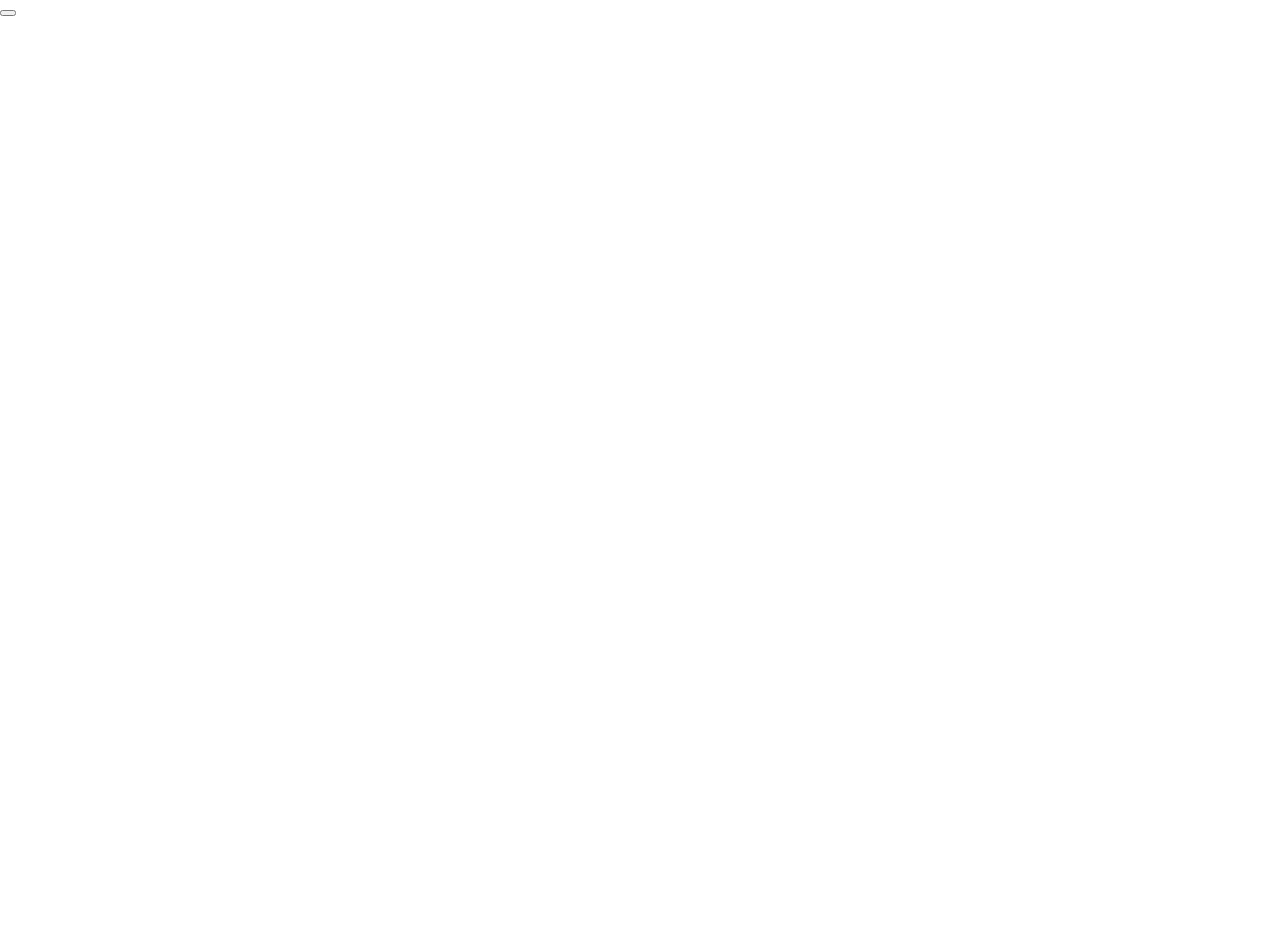
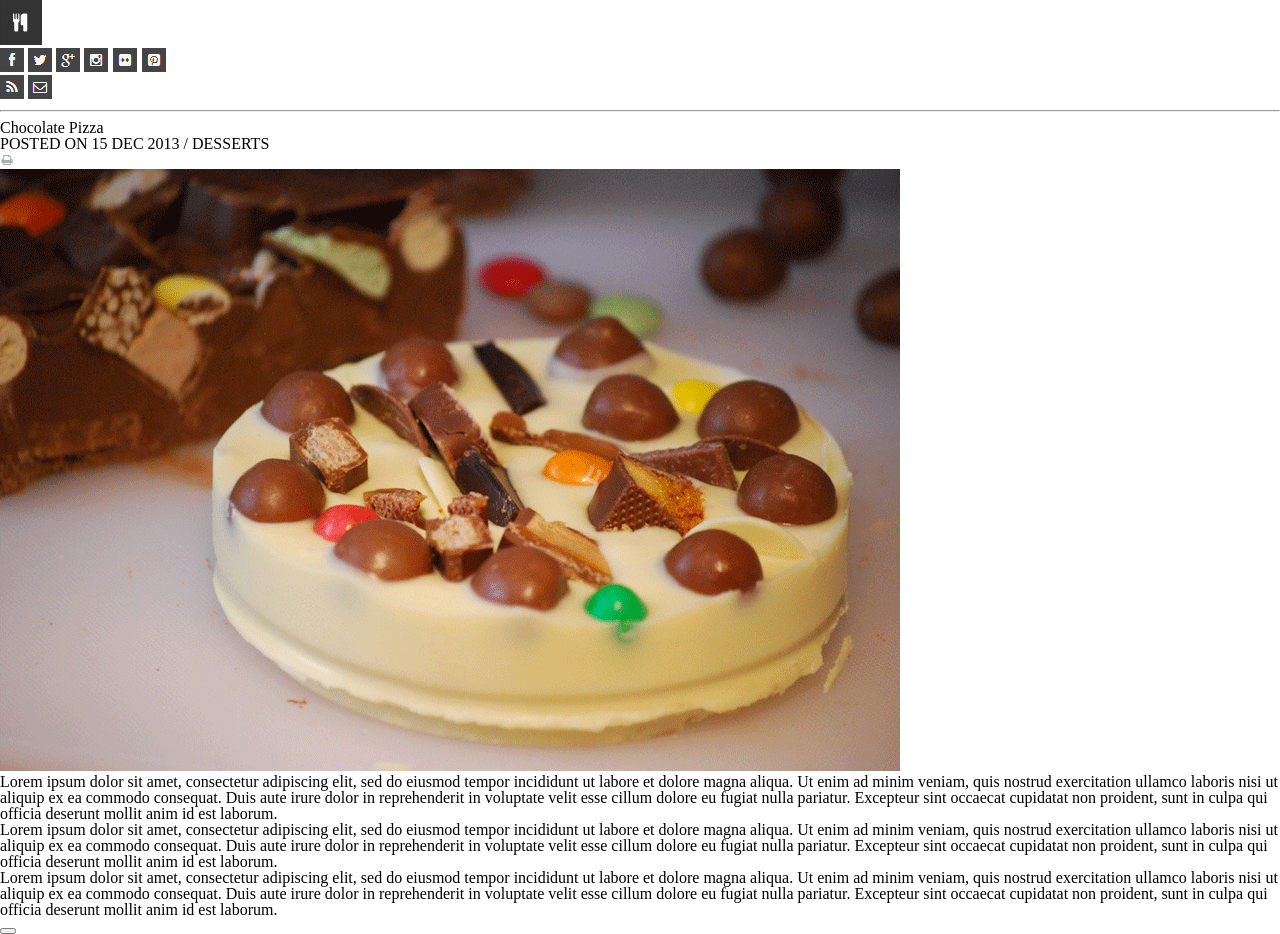
Before and after one commit to gina-ben/chocolate-pizza, a plain HTML site: page index.html in a window 1280 px wide. Before the commit the page ends 800 px from the top, so only its background shows below. Drawn offline with Linux system fonts and the light colour scheme.

Commit message:
updated nav through article text

```diff
--- a/index.html
+++ b/index.html
@@ -15,20 +15,34 @@
 
         <!-- logo -->
         <div>
-
+          <img src="./img/logo.png" alt="Delicious logo">
         </div>
 
         <!-- social media -->
         <div>
+          <!-- left social media -->
+          <div>
+            <img src="./img/fb-icon.png" alt="Facebook icon">
+            <img src="./img/twit-icon.png" alt="Twitter icon">
+            <img src="./img/gp-icon.png" alt="Googleplus icon">
+            <img src="./img/insta-icon.png" alt="Instagram icon">
+            <img src="./img/flic-icon.png" alt="Flic icon">
+            <img src="./img/pint-icon.png" alt="Pinterest icon">
+          </div>
 
+          <!-- right social media -->
+          <div>
+            <img src="./img/rss-icon.png" alt="RSS icon">
+            <img src="./img/mail-icon.png" alt="Mail icon">
+          </div>
         </div>
 
 
       </section>
 
-      <!-- line break -->
+      <!-- graphical line break header -->
       <section>
-
+        <hr>
       </section>
 
     </header>
@@ -38,16 +52,33 @@
     <!-- article title -->
     <section>
       <!-- article title -->
-      <div></div>
+      <div>
+        <h1>Chocolate Pizza</h1>
+        <p>POSTED ON 15 DEC 2013 / DESSERTS</p>
+      </div>
       <!-- print icon -->
-      <div></div>
+      <div>
+        <img src="./img/print-icon.png" alt="Print icon">
+      </div>
     </section>
 
     <!-- hero image -->
-    <section></section>
+    <section>
+      <img src="./img/choco-pizza.png" alt="Chocolate pizza">
+    </section>
 
     <!-- article content -->
-    <section></section>
+    <section>
+      <p>
+          Lorem ipsum dolor sit amet, consectetur adipiscing elit, sed do eiusmod tempor incididunt ut labore et dolore magna aliqua. Ut enim ad minim veniam, quis nostrud exercitation ullamco laboris nisi ut aliquip ex ea commodo consequat. Duis aute irure dolor in reprehenderit in voluptate velit esse cillum dolore eu fugiat nulla pariatur. Excepteur sint occaecat cupidatat non proident, sunt in culpa qui officia deserunt mollit anim id est laborum.
+      </p>
+      <p>
+          Lorem ipsum dolor sit amet, consectetur adipiscing elit, sed do eiusmod tempor incididunt ut labore et dolore magna aliqua. Ut enim ad minim veniam, quis nostrud exercitation ullamco laboris nisi ut aliquip ex ea commodo consequat. Duis aute irure dolor in reprehenderit in voluptate velit esse cillum dolore eu fugiat nulla pariatur. Excepteur sint occaecat cupidatat non proident, sunt in culpa qui officia deserunt mollit anim id est laborum.
+      </p>
+      <p>
+          Lorem ipsum dolor sit amet, consectetur adipiscing elit, sed do eiusmod tempor incididunt ut labore et dolore magna aliqua. Ut enim ad minim veniam, quis nostrud exercitation ullamco laboris nisi ut aliquip ex ea commodo consequat. Duis aute irure dolor in reprehenderit in voluptate velit esse cillum dolore eu fugiat nulla pariatur. Excepteur sint occaecat cupidatat non proident, sunt in culpa qui officia deserunt mollit anim id est laborum.
+      </p>
+    </section>
 
     <!-- recipe -->
     <section>
```
Also changed, not shown: img/PREVIEW.jpg (deleted), 1 other file.
